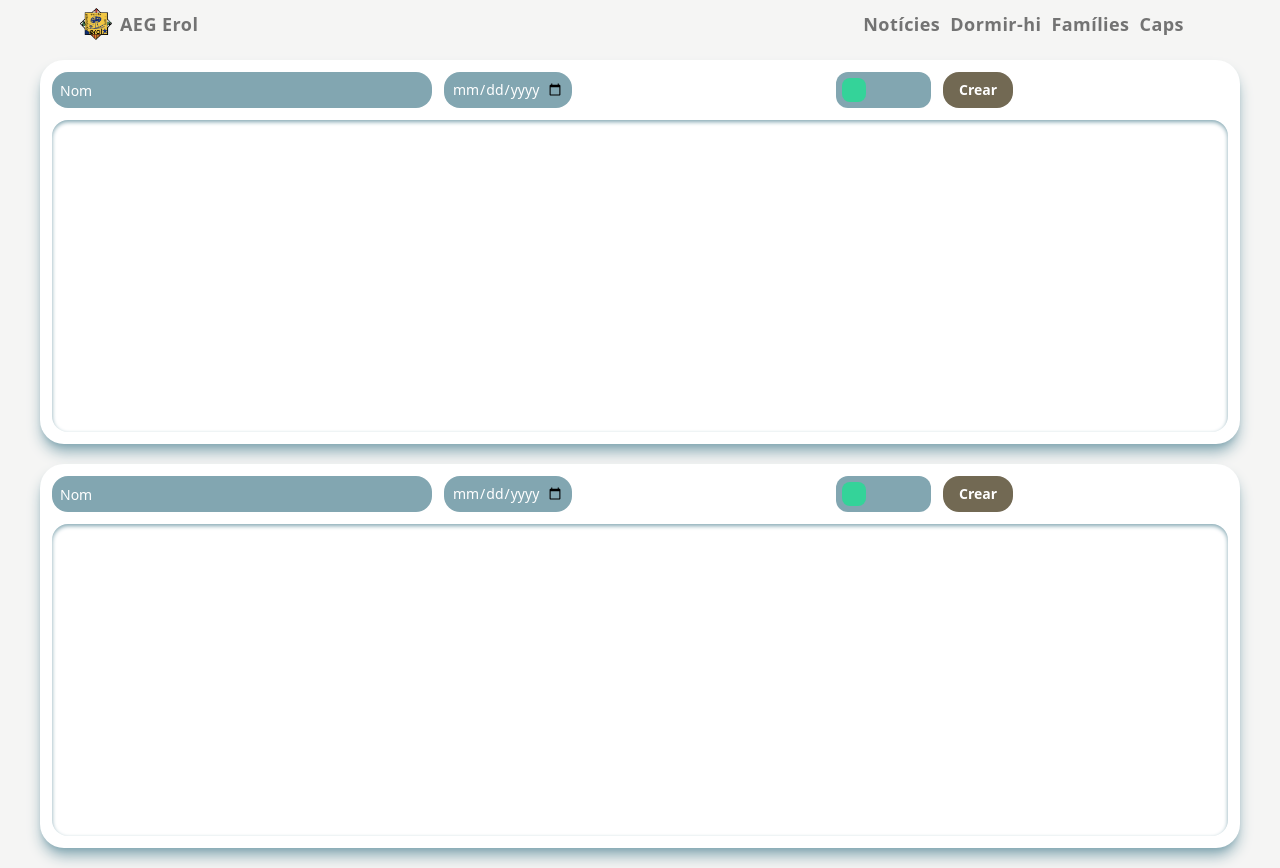
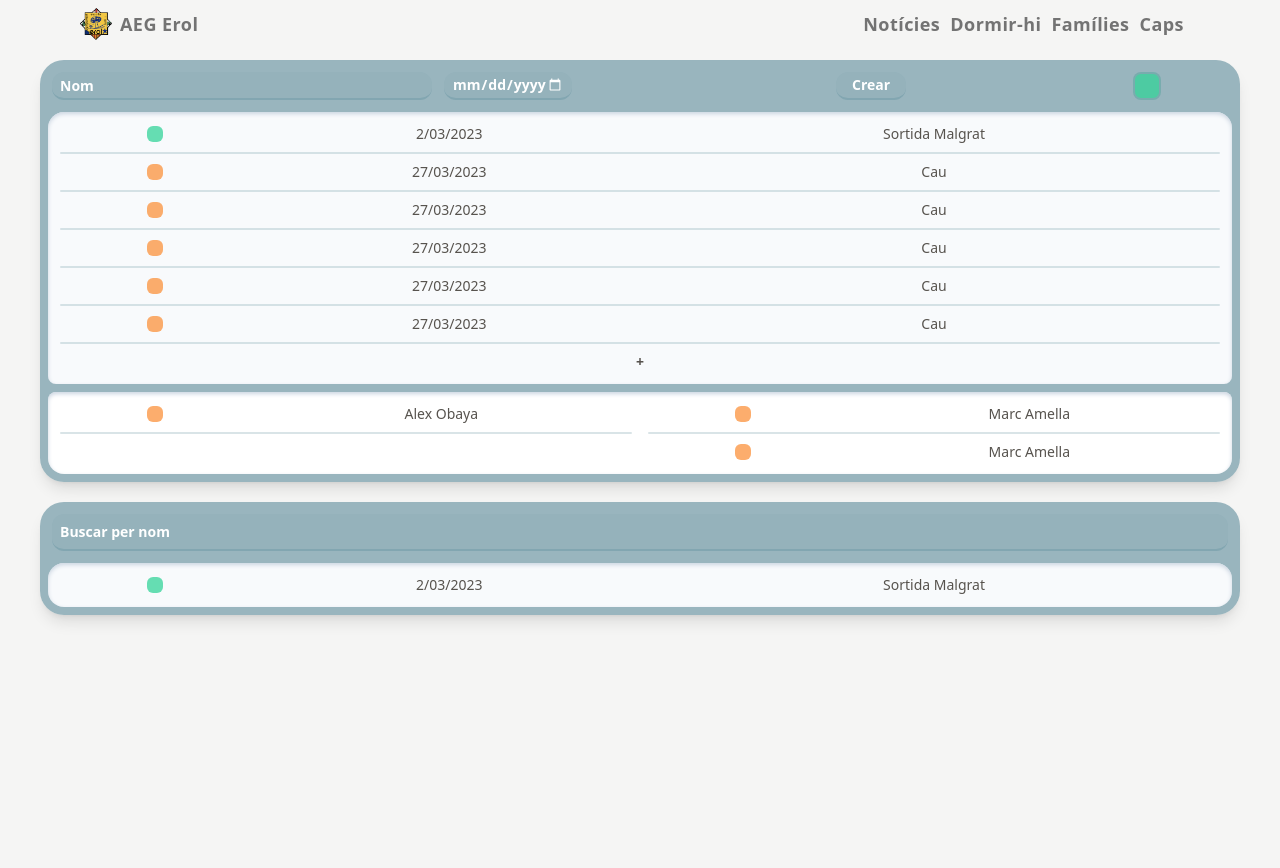
Before and after one commit to obayaDev/erol-app, a Next.js app: page /caps/assistencia in a window 1280 px wide. After the commit the page ends 800 px from the top, so only its background shows below. Built offline with nearby package versions, Linux system fonts and the light colour scheme; no server answers; the database is empty.

Commit message:
Caps/Assitstencia updated

```diff
--- a/app/caps/assistencia/page.tsx
+++ b/app/caps/assistencia/page.tsx
@@ -11,35 +11,122 @@ export default async function Assistencia(){
       image_path: "/"
     }
   }); */
-  const rows = await prisma.branches.findUnique({
+  /* const rows = await prisma.branches.findUnique({
     where: {id: 1},
     select:{ User: true}
-  });
+  }); */
+
+  function generateArrayFromToYear (start: number, end:number){
+    const array:number[] = []
+    for (let year = start; year <= end; year++){
+      array.push(year);
+    }
+    return array
+  }
+
+  const options = generateArrayFromToYear(new Date().getFullYear() - 18, new Date().getFullYear() - 7);
+
   return(
 
     <div className="flex flex-col py-5 gap-y-5">
-      <div className="flex flex-col w-full h-96 gap-y-3 bg-white shadow-lg shadow-secondary rounded-3xl p-3 text-sm">
-        <div className="flex flex-row gap-x-3">
-          <div className="basis-4/12 my-auto h-full"><input type="text" id="name" placeholder="Nom" className="w-full h-full px-2 rounded-2xl bg-secondary placeholder-white"></input></div>
-          <div className="basis-4/12 h-full"><input type="date" id="date" className="w-32 h-full px-2 rounded-2xl bg-secondary text-white"></input></div>
-          <div className="basis-1/12 h-full p-1.5 bg-secondary rounded-xl"><div className="w-6 h-6 my-auto bg-emerald-400 rounded-lg"></div></div>
-          <div className="basis-3/12 h-full"><button type="submit" className="h-full px-4 bg-accent rounded-2xl text-white font-semibold">Crear</button></div>
+      <div className="flex flex-col w-full gap-y-2 bg-secondary bg-opacity-80 shadow-lg rounded-3xl p-2 text-sm">
+        <div className="flex flex-row gap-x-3 px-1 py-1">
+          <div className="basis-4/12 my-auto h-full"><input type="text" id="name" placeholder="Nom" className="w-full h-full px-2 rounded-xl bg-secondary bg-opacity-20 border-b-2 border-secondary placeholder-white font-semibold"></input></div>
+          <div className="basis-4/12 h-full"><input type="date" id="date" className="w-32 h-full px-2 rounded-xl bg-secondary bg-opacity-20 border-b-2 border-secondary text-white font-semibold"></input></div>
+          <div className="basis-3/12 h-full"><button type="submit" className="h-full px-4 border-b-2 rounded-xl bg-secondary bg-opacity-20 border-secondary text-white font-semibold">Crear</button></div>
+          <div className="basis-1/12 h-full bg-opacity-80"><div className="w-7 h-7 my-auto border-2 border-secondary border-opacity-80 bg-emerald-400 bg-opacity-75 rounded-lg"></div></div>
         </div>
-        <div className="w-full h-full p-3 rounded-2xl shadow-inner shadow-secondary">
-
+        <div className="flex flex-col gap-y-2 w-full h-full p-3 bg-slate-50 rounded-t-2xl rounded-b-lg shadow-inner shadow-slate-300">
+          <div className="flex flex-row text-sm gap-x-2">
+            <div className="basis-1/6 my-auto"><div className="w-4 h-4 bg-emerald-400 bg-opacity-75 rounded-md mx-auto"></div></div>
+            <div className="basis-2/6 text-center my-auto">2/03/2023</div>
+            <div className="basis-3/6 text-center my-auto">Sortida Malgrat</div>
+          </div>
+          <div className="w-full h-0.5 rounded-lg  bg-secondary opacity-30"></div>
+          <div className="flex flex-row text-sm gap-x-2">
+            <div className="basis-1/6 my-auto"><div className="w-4 h-4 bg-orange-400 bg-opacity-75 rounded-md mx-auto"></div></div>
+            <div className="basis-2/6 text-center">27/03/2023</div>
+            <div className="basis-3/6 text-center">Cau</div>
+          </div>
+          <div className="w-full h-0.5 rounded-lg  bg-secondary opacity-30"></div>
+          <div className="flex flex-row text-sm gap-x-2">
+            <div className="basis-1/6 my-auto"><div className="w-4 h-4 bg-orange-400 bg-opacity-75 rounded-md mx-auto"></div></div>
+            <div className="basis-2/6 text-center">27/03/2023</div>
+            <div className="basis-3/6 text-center">Cau</div>
+          </div>
+          <div className="w-full h-0.5 rounded-lg  bg-secondary opacity-30"></div>
+          <div className="flex flex-row text-sm gap-x-2">
+            <div className="basis-1/6 my-auto"><div className="w-4 h-4 bg-orange-400 bg-opacity-75 rounded-md mx-auto"></div></div>
+            <div className="basis-2/6 text-center">27/03/2023</div>
+            <div className="basis-3/6 text-center">Cau</div>
+          </div>
+          <div className="w-full h-0.5 rounded-lg  bg-secondary opacity-30"></div>
+          <div className="flex flex-row text-sm gap-x-2">
+            <div className="basis-1/6 my-auto"><div className="w-4 h-4 bg-orange-400 bg-opacity-75 rounded-md mx-auto"></div></div>
+            <div className="basis-2/6 text-center">27/03/2023</div>
+            <div className="basis-3/6 text-center">Cau</div>
+          </div>
+          <div className="w-full h-0.5 rounded-lg  bg-secondary opacity-30"></div>
+          <div className="flex flex-row text-sm gap-x-2">
+            <div className="basis-1/6 my-auto"><div className="w-4 h-4 bg-orange-400 bg-opacity-75 rounded-md mx-auto"></div></div>
+            <div className="basis-2/6 text-center">27/03/2023</div>
+            <div className="basis-3/6 text-center">Cau</div>
+          </div>
+          <div className="w-full h-0.5 rounded-lg  bg-secondary opacity-30"></div>
+          <div className="flex flex-row text-sm gap-x-2">
+            <button className=" font-semibold rounded-lg mx-auto">+</button>
+          </div>
+        </div>
+        <div className="flex flex-row w-full h-full p-3 gap-x-4 bg-white rounded-b-2xl rounded-t-lg shadow-inner shadow-slate-300">
+          <div className="flex flex-col gap-y-2 basis-1/2">
+            <div className="flex flex-row text-sm">
+              <div className="basis-2/6 my-auto"><div className="w-4 h-4 bg-orange-400 bg-opacity-75 rounded-md mx-auto"></div></div>
+              <div className="basis-4/6 text-center">Alex Obaya</div>
+            </div>
+            <div className="w-full h-0.5 rounded-lg bg-secondary opacity-30"></div>
+          </div>
+          <div className="flex flex-col gap-y-2 basis-1/2">
+            <div className="flex flex-row text-sm">
+              <div className="basis-2/6 my-auto"><div className="w-4 h-4 bg-orange-400 bg-opacity-75 rounded-md mx-auto"></div></div>
+              <div className="basis-4/6 text-center">Marc Amella</div>
+            </div>
+            <div className="w-full h-0.5 rounded-lg bg-secondary opacity-30"></div>
+            <div className="flex flex-row text-sm">
+              <div className="basis-2/6 my-auto"><div className="w-4 h-4 bg-orange-400 bg-opacity-75 rounded-md mx-auto"></div></div>
+              <div className="basis-4/6 text-center">Marc Amella</div>
+            </div>
+          </div>
         </div>
       </div>
-      <div className="flex flex-col w-full h-96 gap-y-3 bg-white shadow-lg shadow-secondary rounded-3xl p-3 text-sm">
-        <div className="flex flex-row gap-x-3">
-          <div className="basis-4/12 my-auto h-full"><input type="text" id="name" placeholder="Nom" className="w-full h-full px-2 rounded-2xl bg-secondary placeholder-white"></input></div>
-          <div className="basis-4/12 h-full"><input type="date" id="date" className="w-32 h-full px-2 rounded-2xl bg-secondary text-white"></input></div>
-          <div className="basis-1/12 h-full p-1.5 bg-secondary rounded-xl"><div className="w-6 h-6 my-auto bg-emerald-400 rounded-lg"></div></div>
-          <div className="basis-3/12 h-full"><button type="submit" className="h-full px-4 bg-accent rounded-2xl text-white font-semibold">Crear</button></div>
+
+      <div className="flex flex-col w-full gap-y-2 bg-secondary bg-opacity-80 shadow-lg rounded-3xl p-2 text-sm">
+        <div className="flex flex-row gap-x-3 px-1 py-1">
+          <div className="basis-full my-auto h-full"><input type="text" id="name" placeholder="Buscar per nom" className="w-full h-full px-2 py-2 rounded-xl bg-secondary bg-opacity-20 border-b-2 border-secondary placeholder-white font-semibold"></input></div>
         </div>
-        <div className="w-full h-full p-3 rounded-2xl shadow-inner shadow-secondary">
+        <div className="flex flex-col gap-y-2 w-full h-full p-3 bg-slate-50 rounded-2xl shadow-inner shadow-slate-300">
+          <div className="flex flex-row text-sm gap-x-2">
+            <div className="basis-1/6 my-auto"><div className="w-4 h-4 bg-emerald-400 bg-opacity-75 rounded-md mx-auto"></div></div>
+            <div className="basis-2/6 text-center my-auto">2/03/2023</div>
+            <div className="basis-3/6 text-center my-auto">Sortida Malgrat</div>
+          </div>
+        </div>
 
+      </div>
+      {/* <div className="flex flex-col w-full h-96 bg-secondary shadow-lg bg-opacity-80 rounded-3xl p-2 text-sm">
+        <div className="flex flex-row justify-center gap-x-3">
+          <div className="">
+            <select className="py-2 px-2 bg-secondary rounded-2xl">
+            {options.map((option, key) => {
+                return(
+                  <option key={option} value={option}>{option}</option>
+                )
+              })}
+            </select>
+          </div>
+          <div className=""><button type="submit" className="h-full px-4 py-2 bg-accent bg-opacity-90 rounded-2xl text-white font-semibold">Guardar</button></div>
         </div>
-      </div>
+
+      </div> */}
     </div>
   )
 }
--- a/app/globals.css
+++ b/app/globals.css
@@ -15,3 +15,7 @@
 .rdrDefinedRangesWrapper {
   display: none;
 }
+
+::-webkit-calendar-picker-indicator {
+  filter: invert(1);
+}
```
Also changed, not shown: 1 other file (tests, documents, lock files or other folders).
